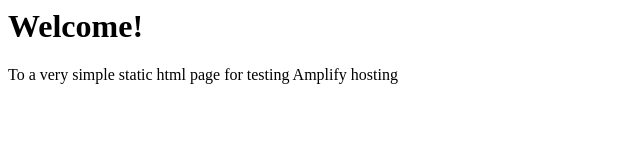
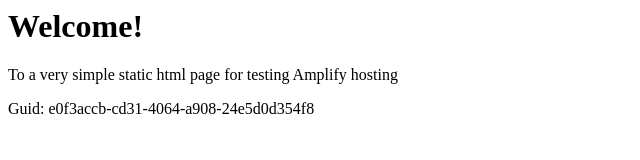
Before and after one commit to aws-aemilia-gru/Github-PR-Commit-Integration-Test-DoNotTouch-Gith-P5X5MO5I-v1-prod-sa-east-1, a website: page src/index.html in a window 1280 px wide. Shown: the whole page, without its empty margins (0-640 px from the left). Drawn offline with Linux system fonts and the light colour scheme.

Commit message:
commit from integ tests

```diff
--- a/src/index.html
+++ b/src/index.html
@@ -1,3 +1,5 @@
+
+
 <html lang="en">
 
 <head>
@@ -10,6 +12,6 @@
 <body>
     <h1>Welcome!</h1>
     <p>To a very simple static html page for testing Amplify hosting</p>
-</body>
+    <p>Guid: e0f3accb-cd31-4064-a908-24e5d0d354f8</p></body>
 
 </html>
```
